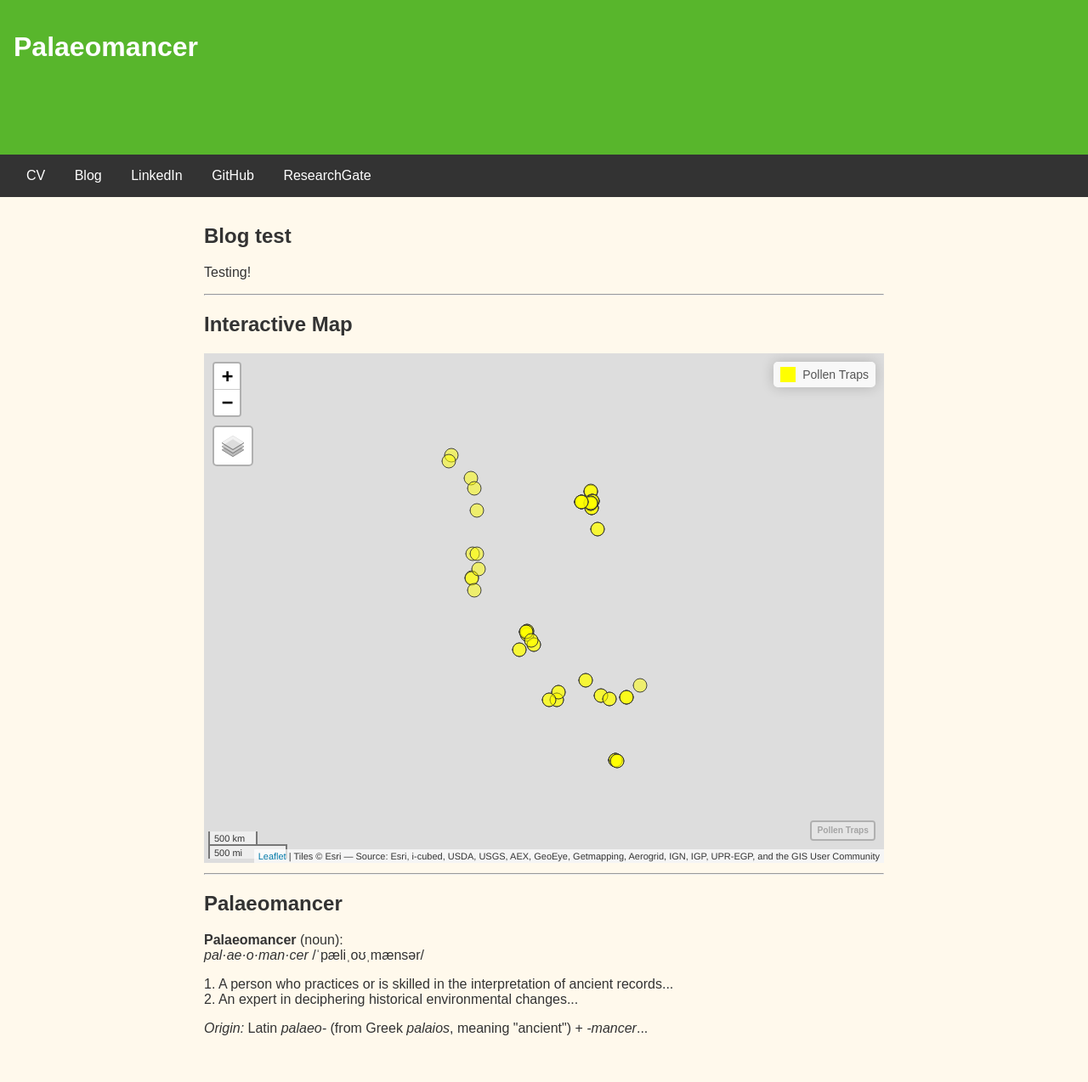
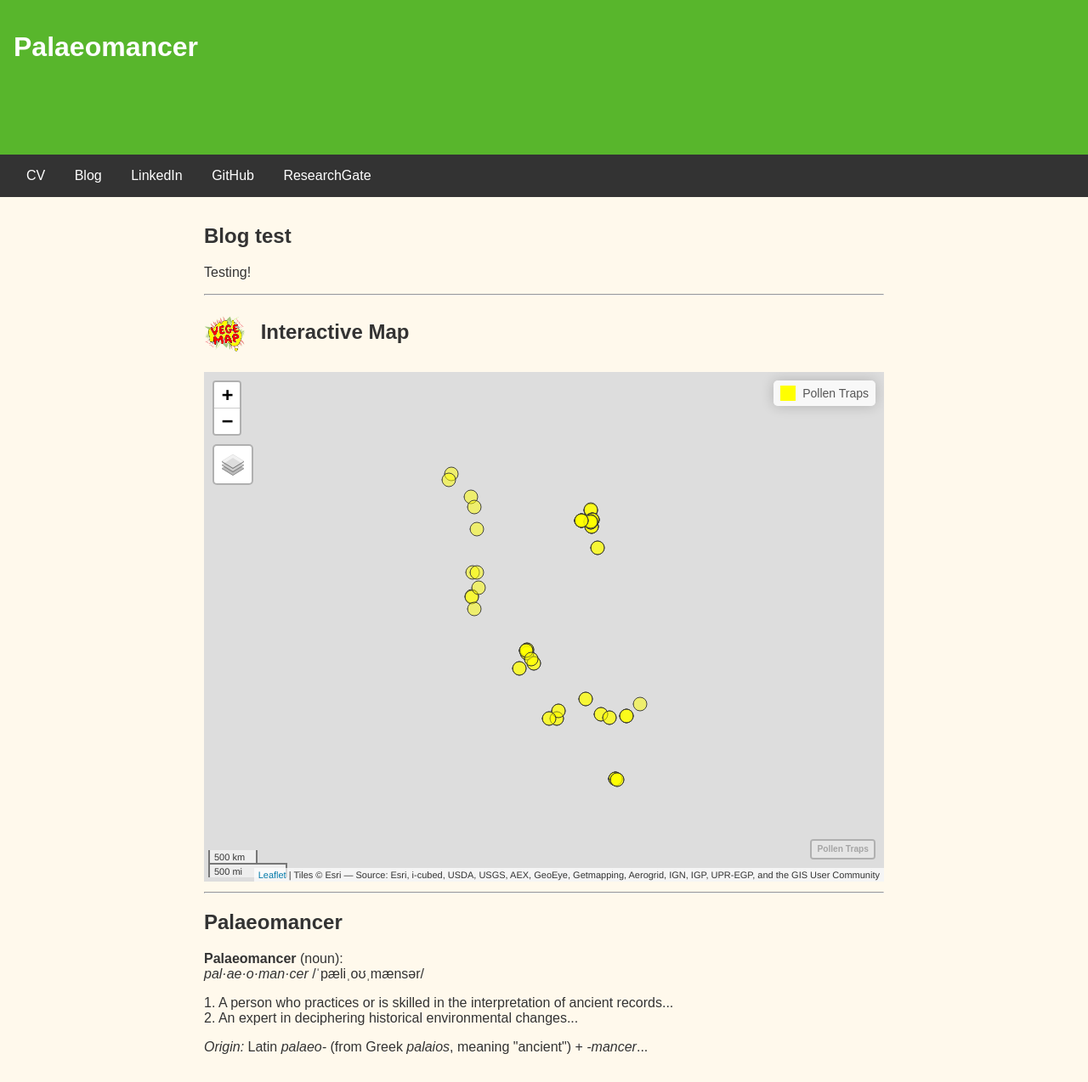
Before and after one commit to AlexFWall/Palaeomancer, a Jekyll site: the page built from index.md, in a window 1280 px wide. Shown: the whole page at 85% size. Built offline with Jekyll 4.4.1, drawn with Linux system fonts in a browser that asks for light colours; before the commit the page ends 1252 px from its top, so only the background shows below that.

Commit message:
Update home.html

```diff
--- a/_layouts/home.html
+++ b/_layouts/home.html
@@ -60,18 +60,19 @@ layout: null
   <div class="container">
     <!-- 1) Most Recent Blog Post -->
     {% assign latest_post = site.posts | first %}
-    {% if latest_post %}
       <h2>{{ latest_post.title }}</h2>
       {{ latest_post.content }}
-    {% else %}
-      <p>No blog posts yet!</p>
-    {% endif %}
-
     <hr>
 
-    <!-- 2) Map -->
-    <h2>Interactive Map</h2>
-    <iframe src="map.html"></iframe>
+<!-- 2) Map -->
+<h2>
+  <img src="{{ '/VegeMap_BurstingLogo_Final2-01.png' | relative_url }}"
+       alt="VegeMap Logo"
+       style="height:50px; margin-right:10px; vertical-align:middle;">
+  Interactive Map
+</h2>
+<iframe src="map.html"></iframe>
+
 
     <hr>
 
```
